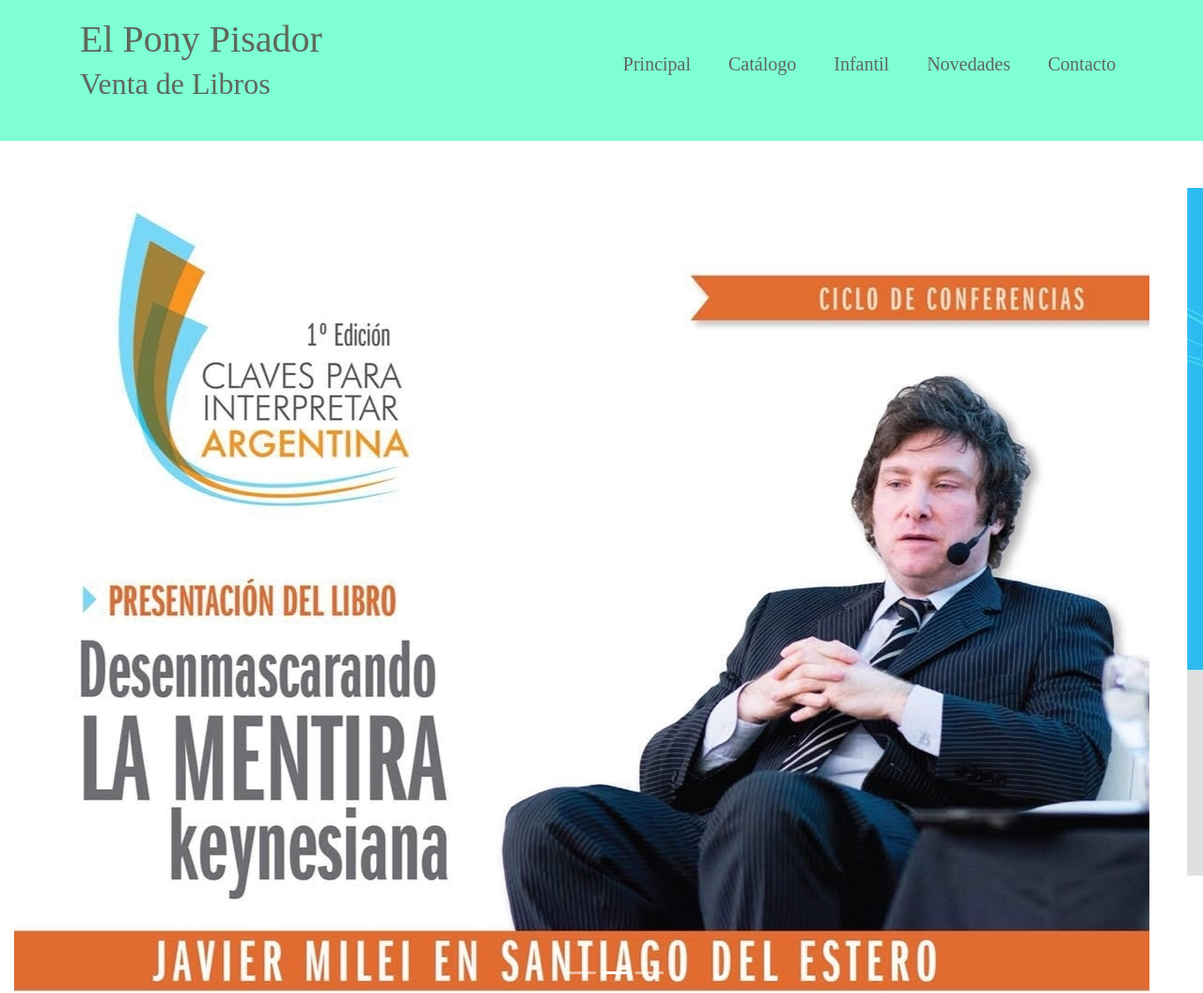
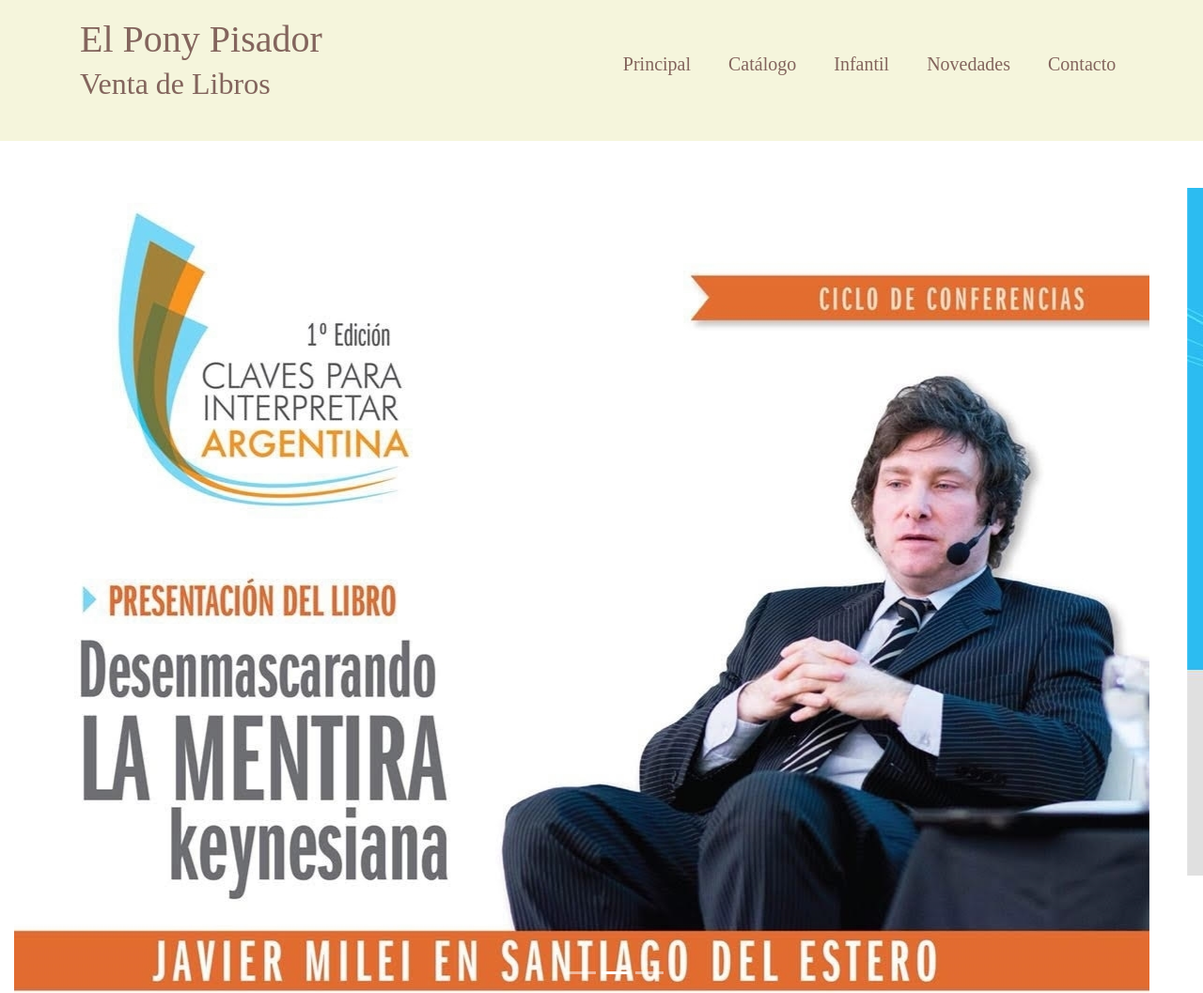
Before and after one commit to Pabseab/PF-AbbatePablo, a website: page index.html in a window 1280 px wide. Shown: the top 1057 px of the page at 94% size. Drawn offline with nearby package versions, Linux system fonts and the light colour scheme; a script that the page names is missing; a web font is replaced by a local one.

Commit message:
Proyecto presentacion

```diff
--- a/scss/_condicionales.scss
+++ b/scss/_condicionales.scss
@@ -1,6 +1,6 @@
 /*condicionales*/
 
-$mainfooter: verano;
+$mainfooter: otoño;
 
 @if $mainfooter == otoño{
     #header{
--- /dev/null
+++ b/scss/_map.scss
@@ -0,0 +1,13 @@
+/*maps*/
+
+$fondos-boton:(
+    primario: rgb(147, 130, 224),
+    secundario: rgb(187, 187, 180),
+    terciario: rgb(199, 199, 144),
+);
+
+.libros{
+    button{
+        background-color: map-get($fondos-boton, primario);
+    }
+}
```
Also changed, not shown: css/estilos.css, 1 other file.
